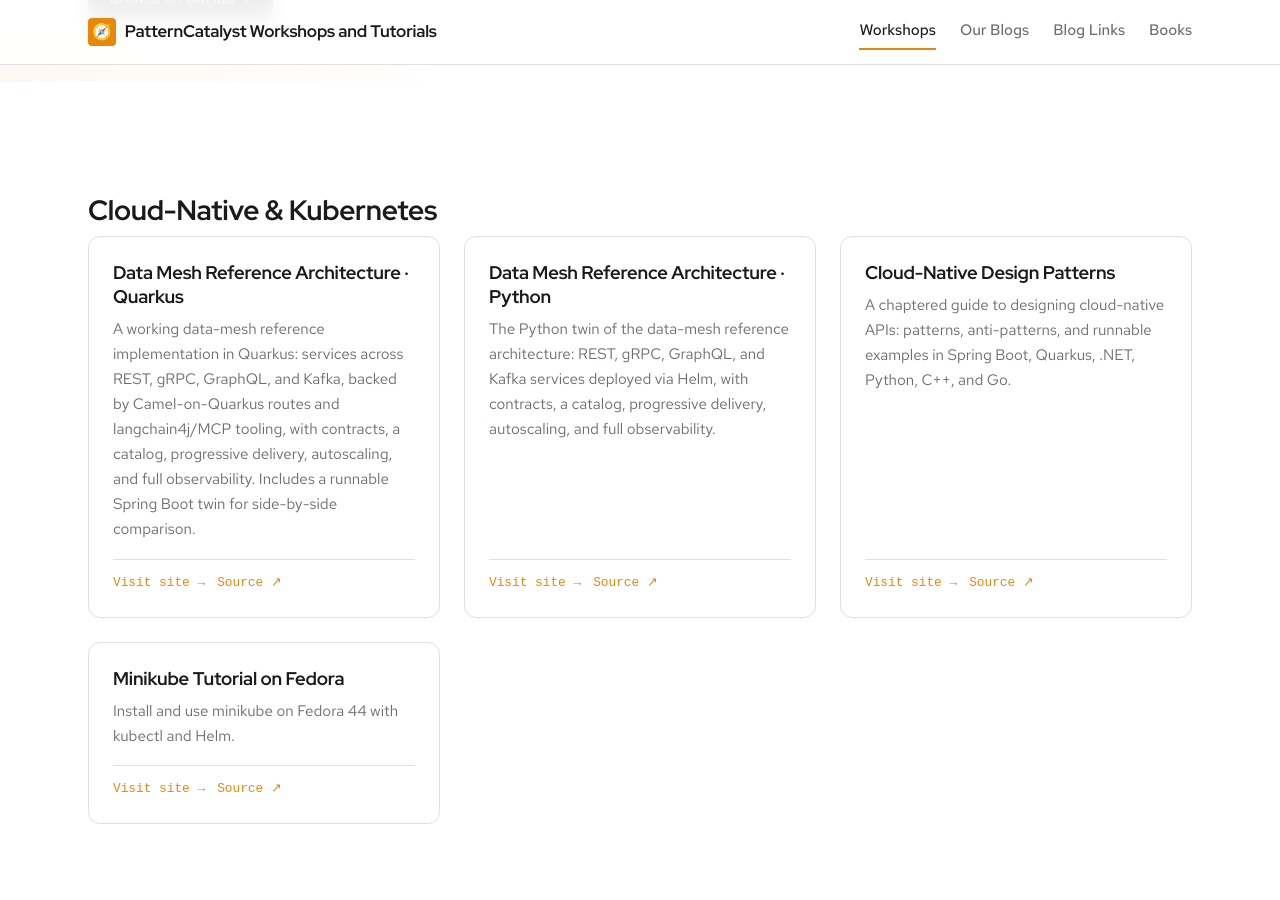
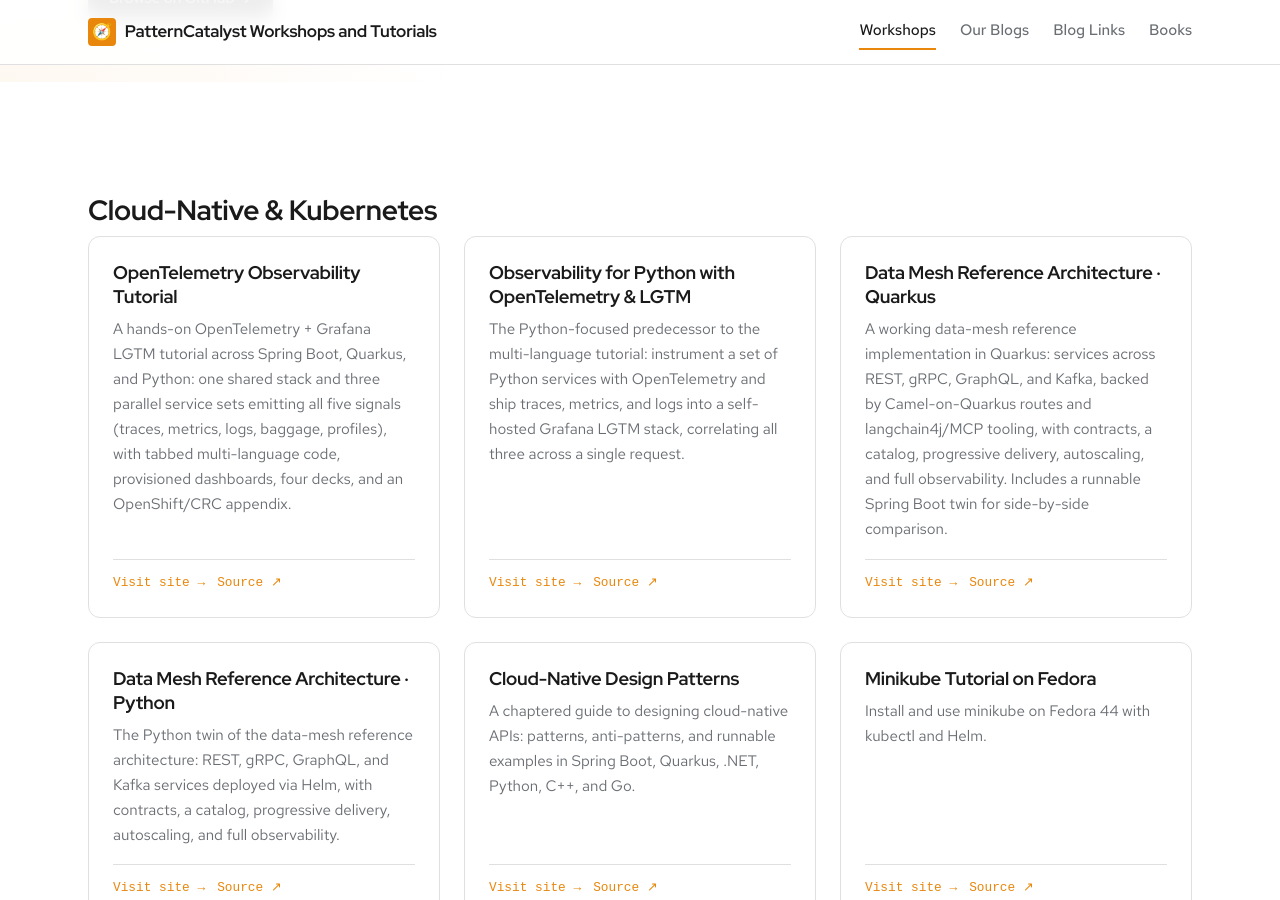
Before and after one commit to patterncatalyst/patterncatalyst-workshops-tutorials-list, a Jekyll site: the page built from index.html, in a window 1280 px wide and 900 px high, scrolled down 477 px. Built offline with Jekyll 4.4.1, drawn with Linux system fonts in a browser that asks for light colours; some web fonts are replaced.

Commit message:
content(sites): add otel-observability-tutorial + observability-python-otel-lgtm to the grid

```diff
--- a/_data/sites.yml
+++ b/_data/sites.yml
@@ -19,6 +19,20 @@
   - "Other"
 
 entries:
+  - slug: "otel-observability-tutorial"
+    title: "OpenTelemetry Observability Tutorial"
+    group: "Cloud-Native & Kubernetes"
+    synopsis: "A hands-on OpenTelemetry + Grafana LGTM tutorial across Spring Boot, Quarkus, and Python: one shared stack and three parallel service sets emitting all five signals (traces, metrics, logs, baggage, profiles), with tabbed multi-language code, provisioned dashboards, four decks, and an OpenShift/CRC appendix."
+    site_url: "https://patterncatalyst.github.io/otel-observability-tutorial/"
+    repo_url: "https://github.com/patterncatalyst/otel-observability-tutorial"
+
+  - slug: "observability-python-otel-lgtm"
+    title: "Observability for Python with OpenTelemetry & LGTM"
+    group: "Cloud-Native & Kubernetes"
+    synopsis: "The Python-focused predecessor to the multi-language tutorial: instrument a set of Python services with OpenTelemetry and ship traces, metrics, and logs into a self-hosted Grafana LGTM stack, correlating all three across a single request."
+    site_url: "https://patterncatalyst.github.io/observability-python-otel-lgtm/"
+    repo_url: "https://github.com/patterncatalyst/observability-python-otel-lgtm"
+
   - slug: "datamesh-reference-arch-quarkus"
     title: "Data Mesh Reference Architecture · Quarkus"
     group: "Cloud-Native & Kubernetes"
```
